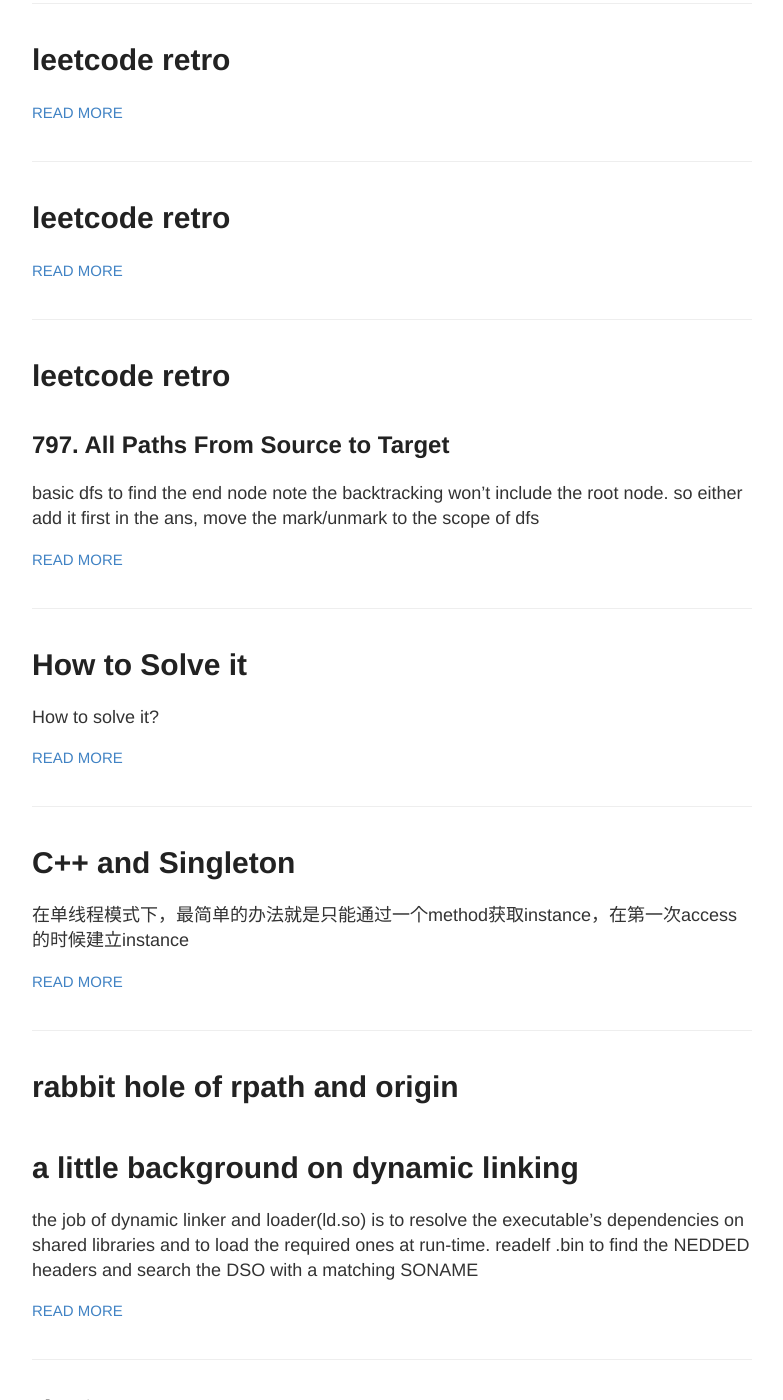
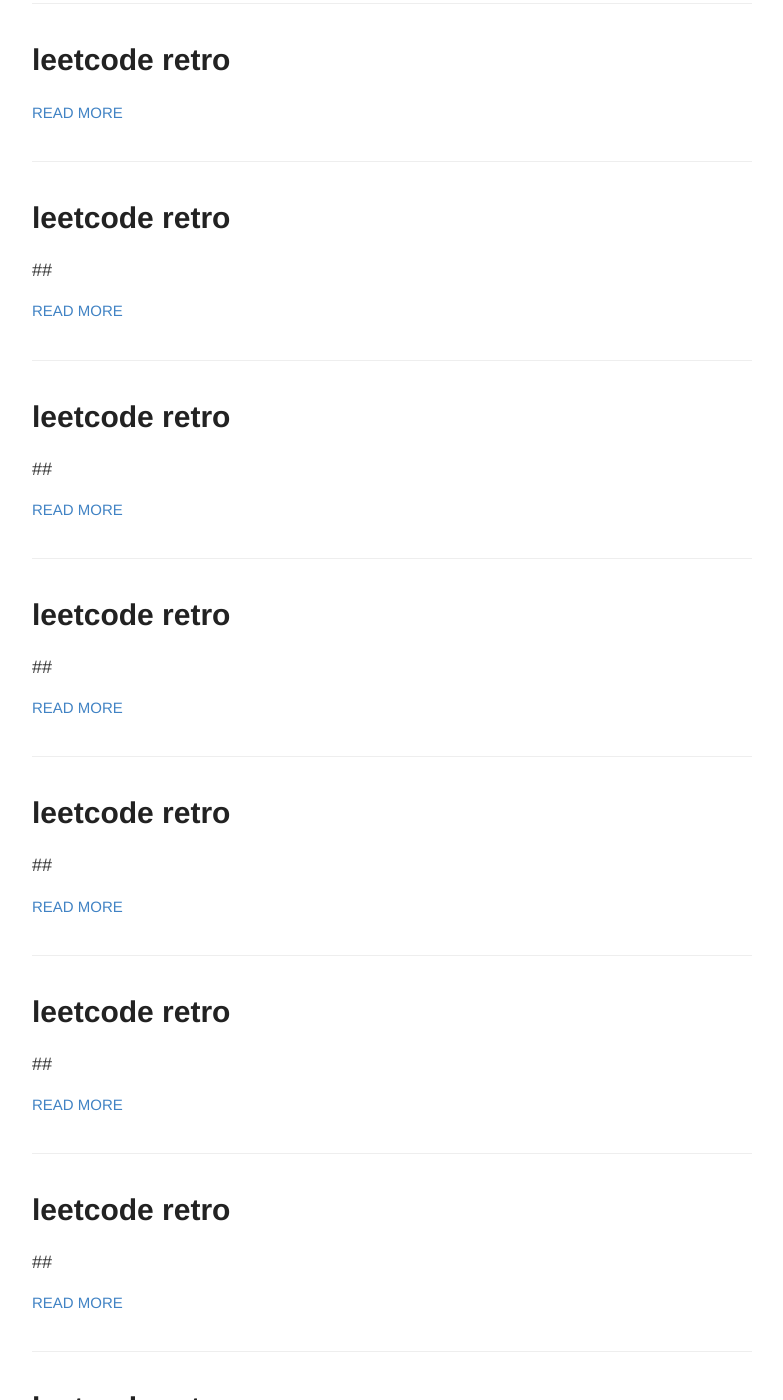
Before and after one commit to longwei/longwei.github.io, a Jekyll site: the page built from index.html, in a window 1280 px wide and 1400 px high, scrolled down 3309 px. Shown: the whole window, without its empty margins (248-1031 px from the left). Built offline with Jekyll 4.4.1, drawn with Linux system fonts in a browser that asks for light colours; some of the changed text lies outside the part shown.

Commit message:
add placeholder for all daily problem review

```diff
--- /dev/null
+++ b/_posts/2021-12-15-topic_binary_search copy.md
@@ -0,0 +1,15 @@
+---
+layout: post
+title: leetcode retro
+---
+
+
+##
+
+##
+
+##
+
+##
+
+##
--- /dev/null
+++ b/_posts/2021-12-16-topic_sliding_window copy.md
@@ -0,0 +1,15 @@
+---
+layout: post
+title: leetcode retro
+---
+
+
+##
+
+##
+
+##
+
+##
+
+##
--- /dev/null
+++ b/_posts/2021-12-17-topic_hash_table_array.md
@@ -0,0 +1,15 @@
+---
+layout: post
+title: leetcode retro
+---
+
+
+##
+
+##
+
+##
+
+##
+
+##
--- /dev/null
+++ b/_posts/2021-12-17-topic_hash_table_design.md
@@ -0,0 +1,15 @@
+---
+layout: post
+title: leetcode retro
+---
+
+
+##
+
+##
+
+##
+
+##
+
+##
--- /dev/null
+++ b/_posts/2021-12-17-topic_hash_table_string.md
@@ -0,0 +1,15 @@
+---
+layout: post
+title: leetcode retro
+---
+
+
+##
+
+##
+
+##
+
+##
+
+##
--- /dev/null
+++ b/_posts/2021-12-17-topic_linked_list.md
@@ -0,0 +1,15 @@
+---
+layout: post
+title: leetcode retro
+---
+
+
+##
+
+##
+
+##
+
+##
+
+##
--- /dev/null
+++ b/_posts/2021-12-17-topic_string_pattern_kmp copy.md
@@ -0,0 +1,15 @@
+---
+layout: post
+title: leetcode retro
+---
+
+
+##
+
+##
+
+##
+
+##
+
+##
```
Also changed, not shown: _posts/2021-12-04-2021-12-04-leetcode-retro .md (+2 -1 lines), _posts/2021-12-25-2021-12-25-leetcode-retro.md (+1 -0 lines).
